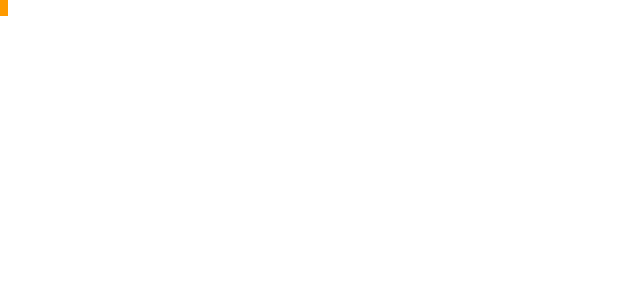
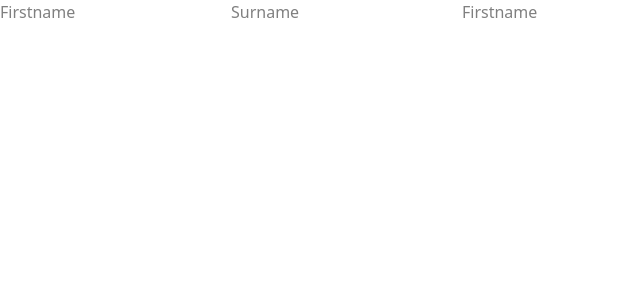
Before and after one commit to nonydev27/signuplogin-page, a React (Vite) app: page / in a window 1280 px wide. Shown: the top 300 px of the page, without its empty margins (0-640 px from the left). Built offline with nearby package versions, Linux system fonts and the light colour scheme.

Commit message:
added inputs

```diff
--- a/src/App.jsx
+++ b/src/App.jsx
@@ -1,9 +1,13 @@
 export default function App() {
   return (
     <>
-      <div className="h-4 w-2 bg-amber-500 ">
+      <div className="">
         {/*  Declaring inputs*/}
-        <div></div>
+        <div>
+          <input type="text" placeholder="Firstname" />
+          <input type="text" placeholder="Surname" />
+          <input type="text" placeholder="Firstname" />
+        </div>
       </div>
     </>
   );
```
